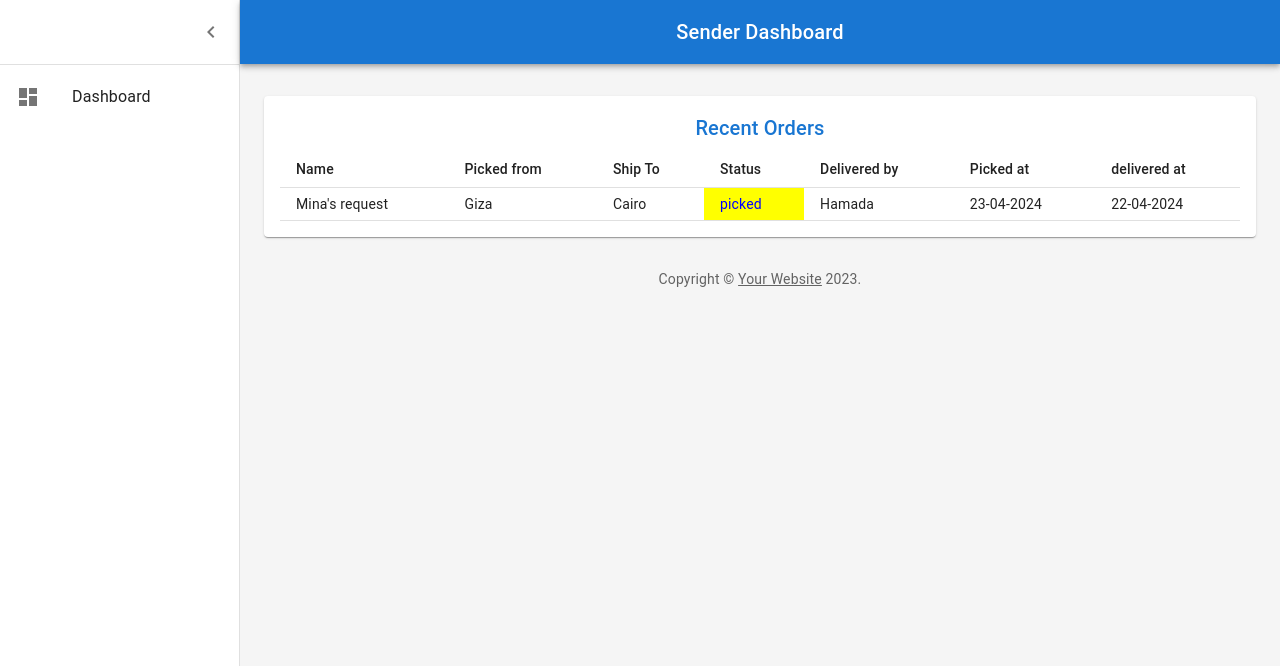
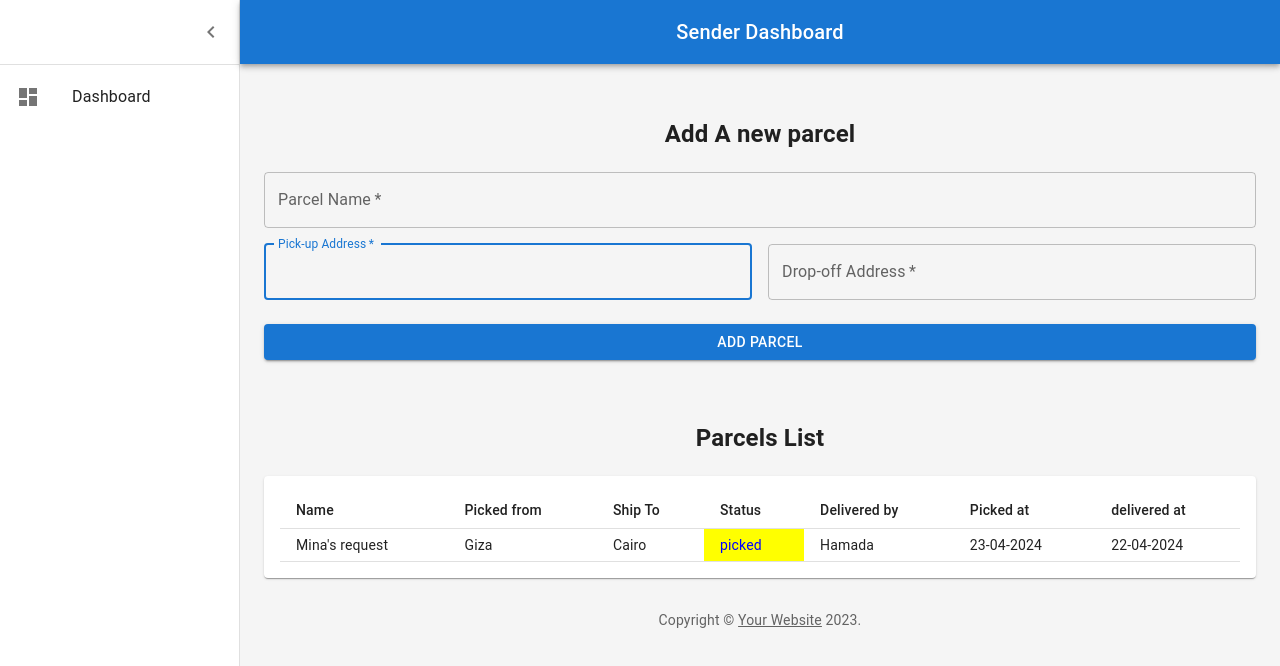
Before and after one commit to MinaMalak-cmd/delivery-service-app, a React (Create React App) app in the folder client-side/: page / in a window 1280 px wide. Shown: the top 666 px of the page. Built offline with nearby package versions, Linux system fonts and the light colour scheme.

Commit message:
add form in sender dashboard

```diff
--- a/client-side/src/Views/SenderDashboard/SenderDashboard.tsx
+++ b/client-side/src/Views/SenderDashboard/SenderDashboard.tsx
@@ -1,26 +1,25 @@
-import * as React from 'react';
-import { styled, createTheme, ThemeProvider } from '@mui/material/styles';
-import CssBaseline from '@mui/material/CssBaseline';
-import MuiDrawer from '@mui/material/Drawer';
-import Box from '@mui/material/Box';
-import MuiAppBar, { AppBarProps as MuiAppBarProps } from '@mui/material/AppBar';
-import Toolbar from '@mui/material/Toolbar';
-import List from '@mui/material/List';
-import Typography from '@mui/material/Typography';
-import Divider from '@mui/material/Divider';
-import IconButton from '@mui/material/IconButton';
-import Badge from '@mui/material/Badge';
-import Container from '@mui/material/Container';
-import Grid from '@mui/material/Grid';
-import Paper from '@mui/material/Paper';
-import MenuIcon from '@mui/icons-material/Menu';
-import ChevronLeftIcon from '@mui/icons-material/ChevronLeft';
-import NotificationsIcon from '@mui/icons-material/Notifications';
-import { mainListItems } from './partials/listItems';
-import Deposits from './partials/Deposits';
-import Orders from './partials/Orders';
-import CopyRights from '../../Components/CopyRights';
-import './styles/SenderDashboard.css';
+import * as React from "react";
+import { styled, createTheme, ThemeProvider } from "@mui/material/styles";
+import CssBaseline from "@mui/material/CssBaseline";
+import MuiDrawer from "@mui/material/Drawer";
+import Box from "@mui/material/Box";
+import MuiAppBar, { AppBarProps as MuiAppBarProps } from "@mui/material/AppBar";
+import Toolbar from "@mui/material/Toolbar";
+import List from "@mui/material/List";
+import Typography from "@mui/material/Typography";
+import Divider from "@mui/material/Divider";
+import IconButton from "@mui/material/IconButton";
+import Container from "@mui/material/Container";
+import Grid from "@mui/material/Grid";
+import Paper from "@mui/material/Paper";
+import MenuIcon from "@mui/icons-material/Menu";
+import ChevronLeftIcon from "@mui/icons-material/ChevronLeft";
+import { mainListItems } from "./partials/listItems";
+import Orders from "./partials/Orders";
+import CopyRights from "../../Components/CopyRights";
+import "./styles/SenderDashboard.css";
+import TextField from "@mui/material/TextField";
+import Button from "@mui/material/Button/Button";
 
 const drawerWidth: number = 240;
 
@@ -29,48 +28,48 @@ interface AppBarProps extends MuiAppBarProps {
 }
 
 const AppBar = styled(MuiAppBar, {
-  shouldForwardProp: (prop) => prop !== 'open',
+  shouldForwardProp: (prop) => prop !== "open",
 })<AppBarProps>(({ theme, open }) => ({
   zIndex: theme.zIndex.drawer + 1,
-  transition: theme.transitions.create(['width', 'margin'], {
+  transition: theme.transitions.create(["width", "margin"], {
     easing: theme.transitions.easing.sharp,
     duration: theme.transitions.duration.leavingScreen,
   }),
   ...(open && {
     marginLeft: drawerWidth,
     width: `calc(100% - ${drawerWidth}px)`,
-    transition: theme.transitions.create(['width', 'margin'], {
+    transition: theme.transitions.create(["width", "margin"], {
       easing: theme.transitions.easing.sharp,
       duration: theme.transitions.duration.enteringScreen,
     }),
   }),
 }));
 
-const Drawer = styled(MuiDrawer, { shouldForwardProp: (prop) => prop !== 'open' })(
-  ({ theme, open }) => ({
-    '& .MuiDrawer-paper': {
-      position: 'relative',
-      whiteSpace: 'nowrap',
+const Drawer = styled(MuiDrawer, {
+  shouldForwardProp: (prop) => prop !== "open",
+})(({ theme, open }) => ({
+  "& .MuiDrawer-paper": {
+    position: "relative",
+    whiteSpace: "nowrap",
     width: drawerWidth,
-      transition: theme.transitions.create('width', {
+    transition: theme.transitions.create("width", {
       easing: theme.transitions.easing.sharp,
       duration: theme.transitions.duration.enteringScreen,
     }),
-      boxSizing: 'border-box',
+    boxSizing: "border-box",
     ...(!open && {
-        overflowX: 'hidden',
-        transition: theme.transitions.create('width', {
+      overflowX: "hidden",
+      transition: theme.transitions.create("width", {
         easing: theme.transitions.easing.sharp,
         duration: theme.transitions.duration.leavingScreen,
       }),
       width: theme.spacing(7),
-        [theme.breakpoints.up('sm')]: {
+      [theme.breakpoints.up("sm")]: {
         width: theme.spacing(9),
       },
     }),
   },
-  }),
-);
+}));
 
 // TODO remove, this demo shouldn't need to reset the theme.
 const defaultTheme = createTheme();
@@ -80,15 +79,23 @@ export default function Dashboard() {
   const toggleDrawer = () => {
     setOpen(!open);
   };
-
+  const handleSubmit = (event: React.FormEvent<HTMLFormElement>) => {
+    event.preventDefault();
+    const data = new FormData(event.currentTarget);
+    console.log({
+      parcelName: data.get("parcelName"),
+      pickupAddress: data.get("pickupAddress"),
+      dropOffAddress: data.get("dropOffAddress"),
+    });
+  };
   return (
     <ThemeProvider theme={defaultTheme}>
-      <Box sx={{ display: 'flex' }}>
+      <Box sx={{ display: "flex" }}>
         <CssBaseline />
         <AppBar position="absolute" open={open}>
           <Toolbar
             sx={{
-              pr: '24px', // keep right padding when drawer closed
+              pr: "24px", // keep right padding when drawer closed
             }}
           >
             <IconButton
@@ -97,8 +104,8 @@ export default function Dashboard() {
               aria-label="open drawer"
               onClick={toggleDrawer}
               sx={{
-                marginRight: '36px',
-                ...(open && { display: 'none' }),
+                marginRight: "36px",
+                ...(open && { display: "none" }),
               }}
             >
               <MenuIcon />
@@ -122,9 +129,9 @@ export default function Dashboard() {
         <Drawer variant="permanent" open={open}>
           <Toolbar
             sx={{
-              display: 'flex',
-              alignItems: 'center',
-              justifyContent: 'flex-end',
+              display: "flex",
+              alignItems: "center",
+              justifyContent: "flex-end",
               px: [1],
             }}
           >
@@ -142,33 +149,73 @@ export default function Dashboard() {
           component="main"
           sx={{
             backgroundColor: (theme) =>
-              theme.palette.mode === 'light'
+              theme.palette.mode === "light"
                 ? theme.palette.grey[100]
                 : theme.palette.grey[900],
             flexGrow: 1,
-            height: '100vh',
-            overflow: 'auto',
+            height: "100vh",
+            overflow: "auto",
           }}
         >
           <Toolbar />
           <Container maxWidth="lg" sx={{ mt: 4, mb: 4 }}>
             <Grid container spacing={3}>
-              {/* Recent Deposits */}
-              {/* <Grid item xs={12} md={4} lg={3}>
-                <Paper
-                  sx={{
-                    p: 2,
-                    display: 'flex',
-                    flexDirection: 'column',
-                    height: 240,
-                  }}
+              <Grid item xs={12}>
+                <h2>Add A new parcel</h2>
+                <Box
+                  component="form"
+                  noValidate
+                  onSubmit={handleSubmit}
+                  sx={{ mt: 2 }}
                 >
-                  <Deposits />
-                </Paper>
-              </Grid> */}
+                  <Grid container spacing={2}>
+                    <Grid item xs={12}>
+                      <TextField
+                        required
+                        fullWidth
+                        id="parcelName"
+                        label="Parcel Name"
+                        name="parcelName"
+                        autoComplete="Parcel Name"
+                      />
+                    </Grid>
+                    <Grid item xs={12} sm={6}>
+                      <TextField
+                        autoComplete="Pick-up Address"
+                        name="pickupAddress"
+                        required
+                        fullWidth
+                        id="pickupAddress"
+                        label="Pick-up Address"
+                        autoFocus
+                      />
+                    </Grid>
+                    <Grid item xs={12} sm={6}>
+                      <TextField
+                        required
+                        fullWidth
+                        id="dropOffAddress"
+                        label="Drop-off Address"
+                        name="dropOffAddress"
+                        autoComplete="Drop-off Address"
+                      />
+                    </Grid>
+                  </Grid>
+                  <Button
+                    type="submit"
+                    fullWidth
+                    variant="contained"
+                    sx={{ mt: 3, mb: 2 }}
+                  >
+                    Add Parcel
+                  </Button>
+                </Box>
+              </Grid>
+              <br />
               {/* Recent Orders */}
               <Grid item xs={12}>
-                <Paper sx={{ p: 2, display: 'flex', flexDirection: 'column' }}>
+                <h2>Parcels List</h2>
+                <Paper sx={{ p: 2, display: "flex", flexDirection: "column" }}>
                   <Orders />
                 </Paper>
               </Grid>
--- a/client-side/src/Views/SenderDashboard/partials/Orders.tsx
+++ b/client-side/src/Views/SenderDashboard/partials/Orders.tsx
@@ -1,11 +1,9 @@
 import * as React from "react";
-import { styled } from "@mui/material/styles";
 import Table from "@mui/material/Table";
 import TableBody from "@mui/material/TableBody";
 import TableCell from "@mui/material/TableCell";
 import TableHead from "@mui/material/TableHead";
 import TableRow from "@mui/material/TableRow";
-import Title from "./Title";
 import { IUser } from "../SenderDashboard.interface";
 
 // Generate Order Data
@@ -61,7 +59,6 @@ const rows: [
 export default function Orders() {
   return (
     <React.Fragment>
-      <Title>Recent Orders</Title>
       <Table size="small">
         <TableHead>
           <TableRow>
@@ -88,9 +85,6 @@ export default function Orders() {
           ))}
         </TableBody>
       </Table>
-      {/* <Link color="primary" href="#" onClick={preventDefault} sx={{ mt: 3 }}>
-        See more orders
-      </Link> */}
     </React.Fragment>
   );
 }
```
Lines whose indentation alone changed are shown as unchanged.
